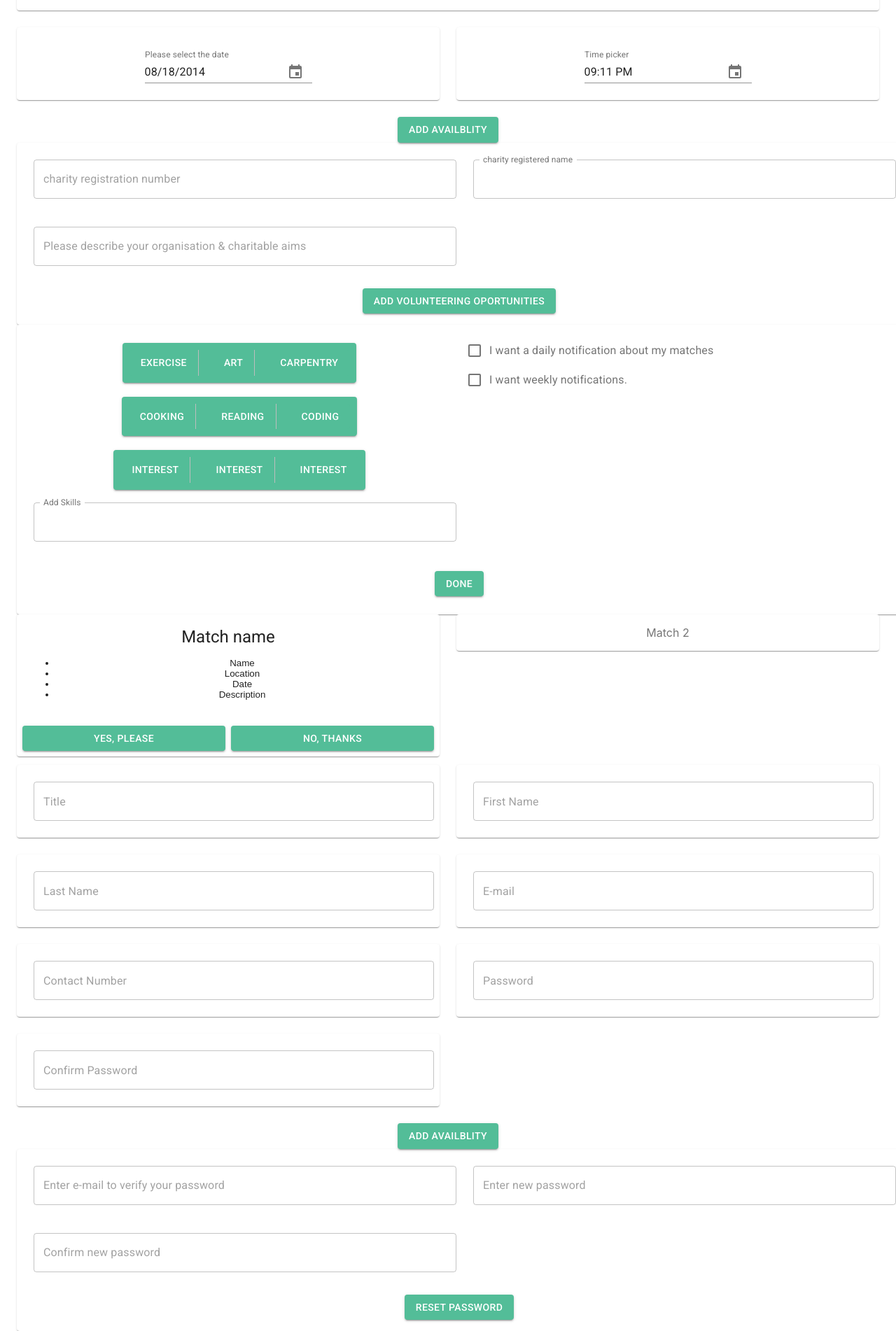
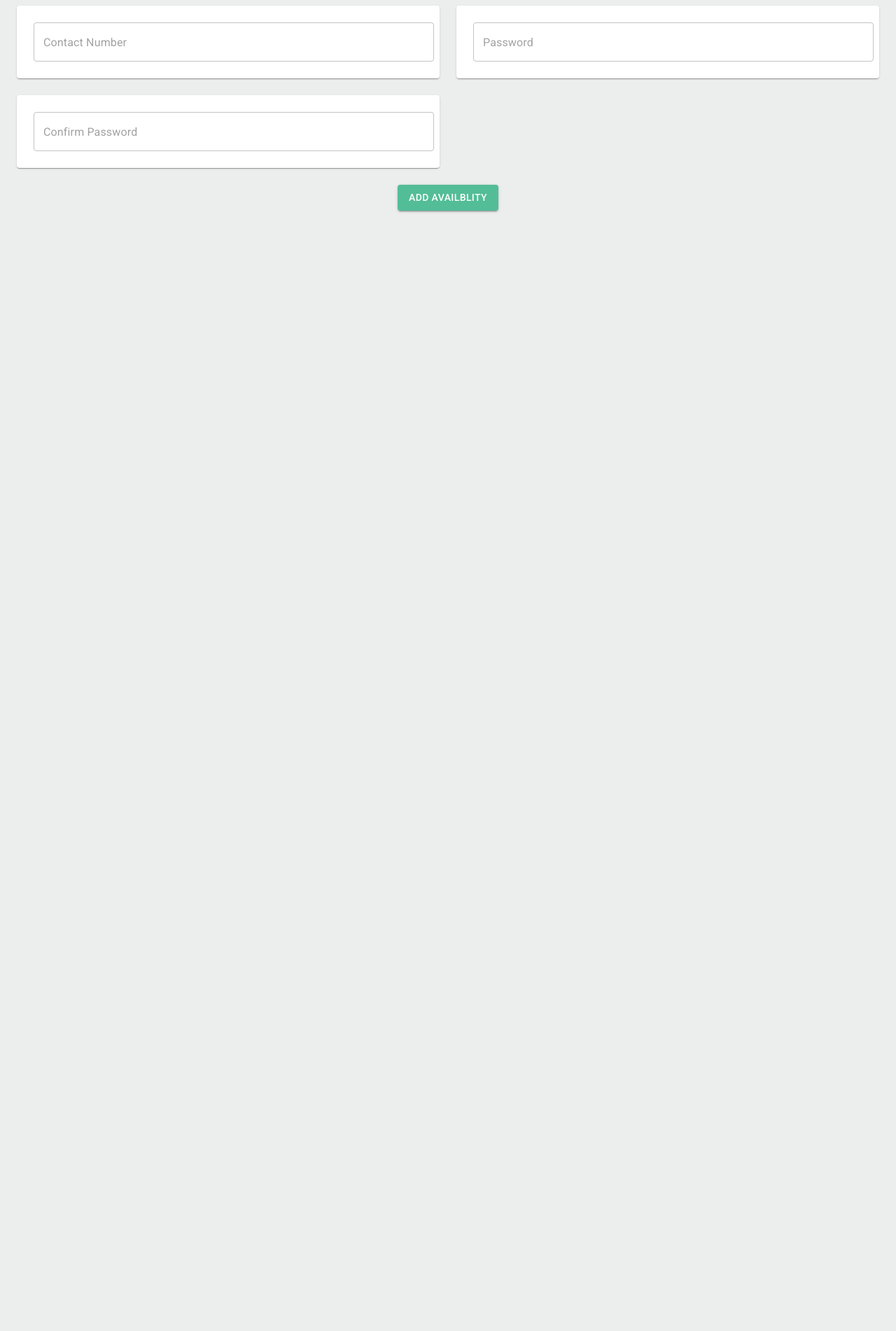
Before and after one commit to smile-street/smile-street, a React (Create React App) app in the folder smile-street-react/: page / in a window 1280 px wide. Shown: the part 1208-3110 px from the top of the page at 70% size. After the commit the page ends 1521 px from the top, so only its background shows below. Built offline with nearby package versions, Linux system fonts and the light colour scheme.

Commit message:
changed background back to grey

```diff
--- a/smile-street-react/src/App.css
+++ b/smile-street-react/src/App.css
@@ -2,11 +2,6 @@
   text-align: center;
 }
 
-/* body {
+body {
   background-color: #ebeeed;
-} */
-
-.mui-btn {
-  color: white;
-  background-color: #53bd98;
 }
--- a/smile-street-react/src/App.js
+++ b/smile-street-react/src/App.js
@@ -1,9 +1,9 @@
 import "./App.css";
+import Header from "./components/Header/Header";
 import Login from "./components/Login/Login";
 import VolunteermatchesYesNoButton from "./components/VolunteerMatches/VolunteerMatches";
 import PasswordRecovery from "./components/PasswordRecovery/PasswordRecovery";
 import Registration from "./components/Registration/Registration";
-import Header from "./components/Header/Header";
 import VolunteerInterests from "./components/VolunteerInterests/VolunteerInterests";
 import GoodCauseOpportunity from "./components/GoodCauseOpportunity/GoodCauseOpportunity";
 import GoodCauseDetails from "./components/GoodCauseDetails/GoodCauseDetails";
@@ -15,12 +15,12 @@ function App() {
 
       <Header />
       <Login />
-      <GoodCauseOpportunity />
+      {/* <GoodCauseOpportunity />
       <GoodCauseDetails />
       <VolunteerInterests />
       <VolunteermatchesYesNoButton />
+      <PasswordRecovery /> */}
       <Registration />
-      <PasswordRecovery />
 
     </div>
   );
```
